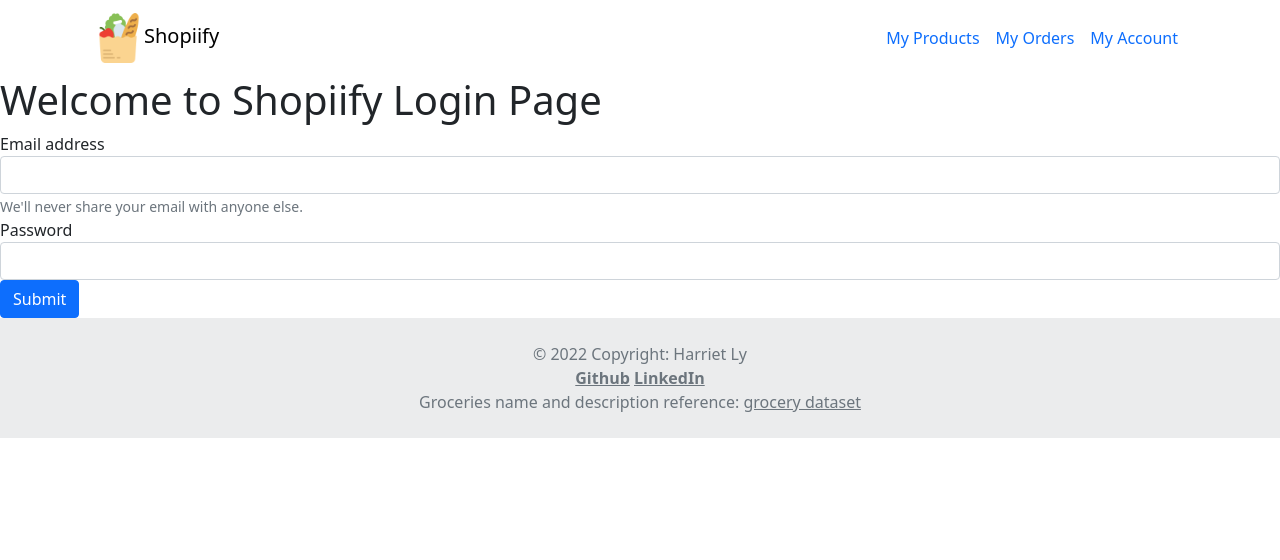
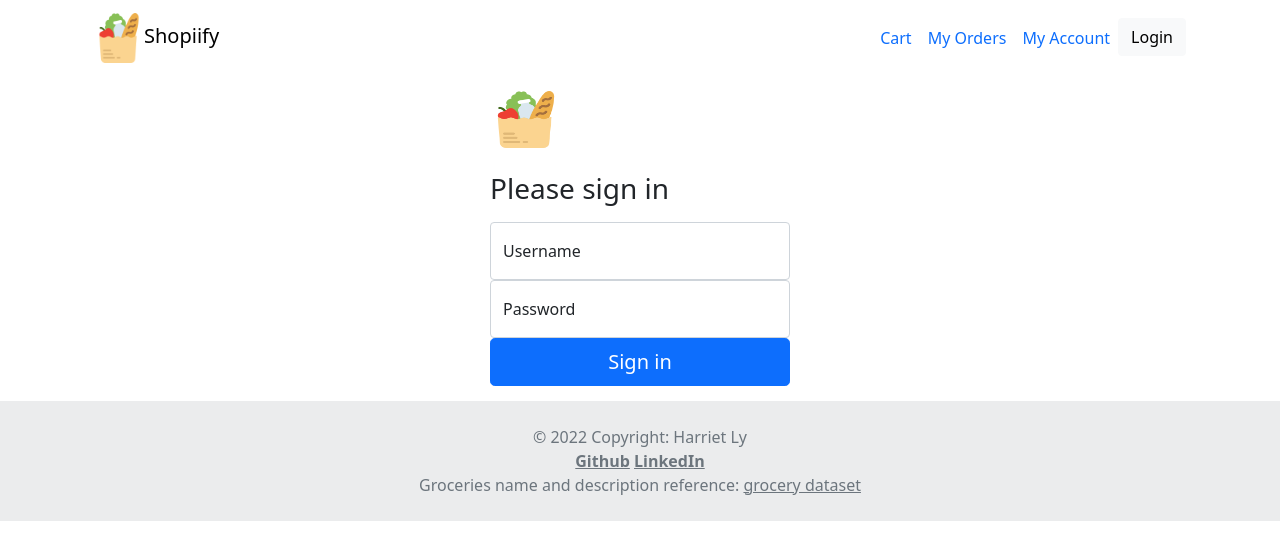
Before and after one commit to HarrietLy/shopiifyFE, a React (Create React App) app: page /login in a window 1280 px wide. Shown: the top 560 px of the page. Built offline with nearby package versions, Linux system fonts and the light colour scheme; no server answers.

Commit message:
added userContext to provide currentUser details to all components onces logged in

```diff
--- a/src/App.js
+++ b/src/App.js
@@ -12,20 +12,20 @@ import BuyerOrderPage from './pages/BuyerOrderPage';
 import CartPage from './pages/CartPage';
 import AccountPage from './pages/AccountPage';
 import Footer from './components/Footer';
-import NavbarAdmin from './components/NavbarAdmin';
 import OrderPage from './pages/OrderPage';
-import { useState } from "react";
+import { useState, createContext } from "react";
+
+
+export const UserContext = createContext(null)
 
 function App() {
 
-  const [currentUser, setCurrentUser]=useState({role:'admin'})
-  //TODO: add user to the context provider wrapping all routes
+  const [currentUser, setCurrentUser] = useState('')
+
   return (
     <div>
-      {(currentUser.role!=='admin')?
+      <UserContext.Provider value={{ currentUser, setCurrentUser }}>
         <Navbar />
-      :<NavbarAdmin/>}
-
         <Routes>
           <Route path="/" element={<BuyerHomePage />} />
           <Route path="/user" element={<AccountPage />} />
@@ -34,13 +34,11 @@ function App() {
           <Route path="/login" element={<LoginPage />} />
           <Route path="/signup" element={<SignupPage />} />
           <Route path="/admin/orders" element={<AdminOrdersPage />} />
-        <Route path="/admin/products" element={<AdminProductsPage/>} />
-
+          <Route path="/admin/products" element={<AdminProductsPage />} />
           <Route path="/products/:productID" element={<ProductViewPage />} />
-        {/* <Route path="/products/:productID/edit" element={<ProductEditPage />} /> */}
-
-        <Route path='/orders/:orderID' element={<OrderPage/>} />
+          <Route path='/orders/:orderID' element={<OrderPage />} />
         </Routes>
+      </UserContext.Provider>
       <Footer />
     </div>
 
--- a/src/components/Navbar.js
+++ b/src/components/Navbar.js
@@ -1,23 +1,42 @@
-import {Link} from 'react-router-dom'
+import { Link, Navigate, useNavigate } from 'react-router-dom'
+import { useContext } from 'react'
+import { UserContext } from '../App.js'
 
 function Navbar() {
+    const { currentUser, setCurrentUser } = useContext(UserContext)
+    const navigate = useNavigate()
+    const handleLogout = () => {
+        console.log('handle logout')
+        setCurrentUser(null)
+    }
+
     return (
         <>
             <div className="container">
                 <nav className="navbar navbar-expand-sm narbar-light">
                     <Link className="navbar-brand" to='/'>
-                        <img src='/shopiify_icon.png' alt='icon' style={{width:'50px'}}/>
+                        <img src='/shopiify_icon.png' alt='icon' style={{ width: '50px' }} />
                         Shopiify
                     </Link>
                     <ul className="navbar-nav ms-auto text-left">
                         <li>
-                            <Link className="nav-link" to="/cart">Cart</Link>
+                            {(currentUser?.is_superuser)
+                                ? <Link className="nav-link" to="/admin/products">My Products</Link>
+                                : <Link className="nav-link" to="/cart">Cart</Link>
+                            }
                         </li>
                         <li>
-                            <Link className="nav-link" to="/user/orders">My Orders</Link>
+                            {(currentUser?.is_superuser)
+                                ? <Link className="nav-link" to="/admin/orders">My Orders</Link>
+                                : <Link className="nav-link" to="/user/orders">My Orders</Link>
+                            }
                         </li>
                         <li>
                             <Link className="nav-link" to="/user">My Account</Link>
+                        </li>
+                        <li>
+                            {(currentUser.id) ? <button className='btn btn-light' onClick={handleLogout}>Logout</button>
+                            :<button className='btn btn-light' onClick= {()=>{navigate('/login')}}>Login</button>}
                         </li>
                     </ul>
 
--- a/src/components/NavbarAdmin.js
+++ /dev/null
@@ -1,31 +0,0 @@
-import {Link} from 'react-router-dom'
-
-function NavbarAdmin() {
-    return (
-        <>
-            <div className="container">
-                <nav className="navbar navbar-expand-sm narbar-light">
-                    <Link className="navbar-brand" to='/'>
-                    <img src='/shopiify_icon.png' alt='icon' style={{width:'50px'}}/>
-                    Shopiify
-                    </Link>
-                        <ul className="navbar-nav ms-auto text-left">
-                            <li>
-                            <Link className="nav-link" to="/admin/products">My Products</Link>
-                            </li>
-                            <li>
-                            <Link className="nav-link" to="/admin/orders">My Orders</Link>
-                            </li>
-                            <li>
-                            <Link className="nav-link" to="/user">My Account</Link>
-                            </li>
-                        </ul>
-
-                </nav>
-
-            </div>
-        </>
-    )
-}
-
-export default NavbarAdmin
--- a/src/pages/BuyerHomePage.js
+++ b/src/pages/BuyerHomePage.js
@@ -1,7 +1,6 @@
 import { useEffect, useState } from "react"
-import data from "../fakedata/data"
 import AddtoCartBtn from "../components/AddtoCartBtn"
-
+import axios from "axios";
 
 
 const Card = ({ product }) => {
@@ -22,33 +21,39 @@ const Card = ({ product }) => {
                 </div>
             </div>
         </>
-
     );
 }
 
 
 export default function BuyerHomePage() {
 
+    const API = process.env.REACT_APP_API
     const [products, setProducts] = useState([])
-    const [filteredProducts, setFilteredProducts]=useState([])
+    const [filteredProducts, setFilteredProducts] = useState([])
+    const [categories, setCategories] = useState()
     const [searchCat, setSearchCat] = useState('')
     const [searchQuery, setSearchQuery] = useState('')
 
+    const fetchAPI = async () => {
+        const fetchedProducts = await axios.get(`${API}/products/`)
+        const fetchedCategories = await axios.get(`${API}/categories/`)
+        const displayedProducts = fetchedProducts.data.filter(product => product.status === 'active' && product.stock > 0)
+        setProducts(displayedProducts)
+        setFilteredProducts(displayedProducts)
+        console.log('displayedProducts',displayedProducts)
+        setCategories(fetchedCategories.data)
+    }
+
     useEffect(() => {
-        setProducts(data.products.filter(product => product.status === 'active' && product.stock > 0))
-        setFilteredProducts(data.products.filter(product => product.status === 'active' && product.stock > 0))
-        //TODO: get all products from database and setProducts, filter for active product and stock>0
+        fetchAPI()
     }, [])
-
-
-    console.log('products', products)
-    console.log('filteredProducts', filteredProducts)
 
     const handleSearch = (searchCat, searchQuery) => {
         console.log('searchCat', searchCat)
         console.log('searchQuery', searchQuery)
         if (searchCat !== '' && searchCat !== 'All Categories') {
-            const productsFiltedByCat = products.filter(product => product.category_id === searchCat)
+            const productsFiltedByCat = products.filter(product => product.category === parseInt(searchCat))
+            console.log('productsFiltedByCat',productsFiltedByCat)
             setFilteredProducts(productsFiltedByCat.filter(product => product.name.toLowerCase().includes(searchQuery.toLowerCase())))
         } else {
             console.log('no cat filter')
@@ -59,15 +64,16 @@ export default function BuyerHomePage() {
     return (
         <div>
             <h2> Welcome to Shopiify Buyer Homepage</h2>
-
             <select onChange={(e) => setSearchCat(e.target.value)} value={searchCat}>
                 <option>All Categories</option>
-                <option>Fruits</option>
-                <option>Vegetables</option>
-                <option>Packages</option>
+                {categories?.map((category,i)=>{
+                    return(
+                        <option key={category.id} value={category.id}>{category.name}</option>
+                )})
+                }
             </select>
             <input
-                placeholder="$10 off with 'codingislife' promocode"
+                placeholder="Search Product"
                 value={searchQuery}
                 onChange={(e) => { setSearchQuery(e.target.value) }}
             ></input>
@@ -81,6 +87,6 @@ export default function BuyerHomePage() {
                 </div>
             </div>
 
-        </div>
+        </div >
     )
 }
--- a/src/pages/LoginPage.js
+++ b/src/pages/LoginPage.js
@@ -1,23 +1,56 @@
+import axios from 'axios'
+import {useState, useContext} from 'react'
+import { useNavigate } from 'react-router-dom'
+import {UserContext} from '../App.js'
+
+
 function LoginPage() {
+  const API = process.env.REACT_APP_API
+  const navigate = useNavigate()
+  const {currentUser,setCurrentUser} = useContext(UserContext)
+
+  const [username, setUsername] = useState('')
+  const [password, setPassword] = useState('')
+
+  const handleSubmit = async (e) => {
+    e.preventDefault()
+    try {
+      const fetchedCredentials = await axios.post(`${API}/login/`,{username:username,password:password})
+      console.log('fetchedCredentials',fetchedCredentials)
+      const currentUser = await axios.get(`${API}/users/${username}`)
+      console.log('currentUser',currentUser)
+      setCurrentUser(currentUser.data)
+      if (currentUser.data.is_superuser) {navigate("/admin/orders")}
+      else {navigate("/")}
+    } catch (error) {
+      console.log(error)
+      alert(error)
+    }
+  }
+
   return (
     <div>
-          <h1> Welcome to Shopiify Login Page</h1>
-        <form>
-          <div className="form-group">
-            <label htmlFor="email">Email address</label>
-            <input type="email" className="form-control" id="email" aria-describedby="emailHelp"/>
-              <small id="emailHelp" className="form-text text-muted">We'll never share your email with anyone else.</small>
+      <div style={{ width: "100%", maxWidth: "330px", padding: "15px", margin: "auto"}}>
+      <form onSubmit ={handleSubmit}>
+        <img className="mb-4" src="/shopiify_icon.png" alt="" width="72" height="57" />
+        <h1 className="h3 mb-3 fw-normal">Please sign in</h1>
+
+        <div className="form-floating">
+          <input type="text" className="form-control" id="floatingInput" placeholder="enter username" value={username} onChange={(e)=>{setUsername(e.target.value)}}/>
+          <label htmlFor="floatingInput">Username</label>
         </div>
 
-          <div className="form-group">
-            <label htmlFor="password">Password</label>
-            <input type="email" className="form-control" id="password"/>
+        <div className="form-floating">
+          <input type="password" autoComplete="on" className="form-control" id="floatingPassword" placeholder="enter password" value={password} onChange={(e)=>setPassword(e.target.value)} />
+          <label htmlFor="floatingPassword">Password</label>
         </div>
 
-          <button type="submit" className="btn btn-primary">Submit</button>
+        <button className="w-100 btn btn-lg btn-primary" type="submit">Sign in</button>
+
       </form>
 
     </div>
+      </div >
 
 
       );
```
Also changed, not shown: src/pages/AdminProductsPage.js (+10 -10 lines). Lines whose indentation alone changed are shown as unchanged.
